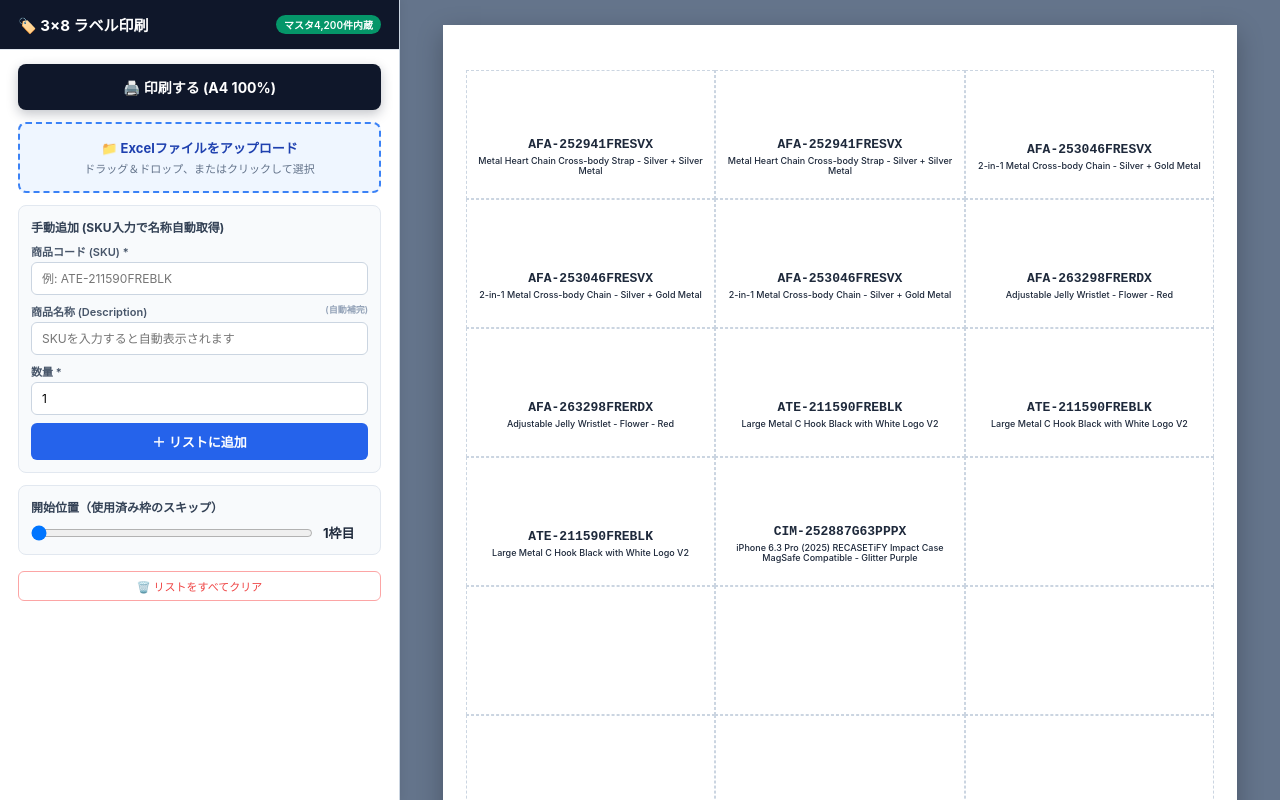
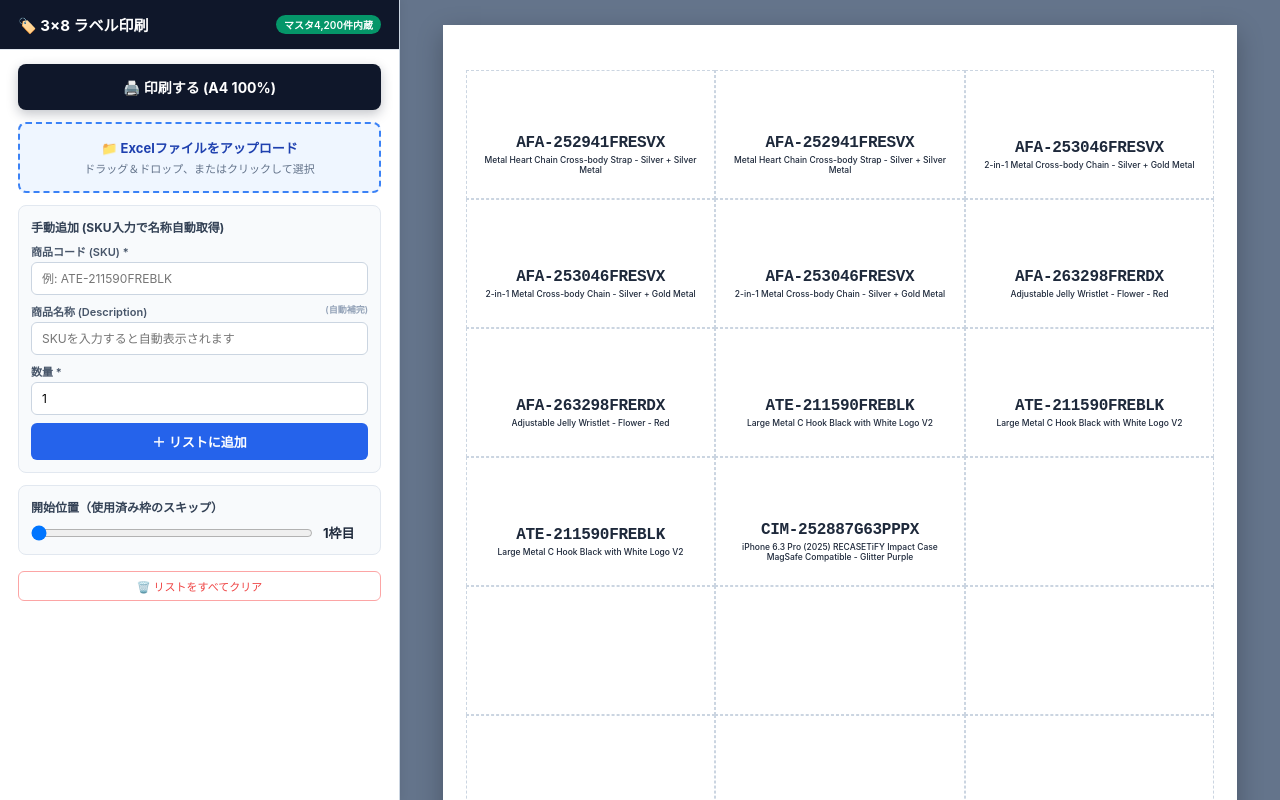
Before and after one commit to johnnyyeung121/label-printer, a plain HTML site: page index.html in a window 1280 px wide. Drawn offline with Linux system fonts and the light colour scheme.

Commit message:
Update index.html

```diff
--- a/index.html
+++ b/index.html
@@ -40,12 +40,10 @@
     .main-preview { flex: 1; overflow: auto; padding: 25px; display: flex; flex-direction: column; align-items: center; background: #64748b; }
     .a4-page { width: 210mm; height: 297mm; background: white; box-shadow: 0 8px 24px rgba(0,0,0,0.25); padding: 12mm 6mm; margin-bottom: 25px; display: grid; grid-template-columns: repeat(3, 66mm); grid-template-rows: repeat(8, 34.125mm); box-sizing: border-box; }
 
-    .label-box { width: 66mm; height: 34.125mm; display: flex; flex-direction: column; align-items: center; justify-content: center; padding: 1.5mm 2.5mm; border: 1px dashed #cbd5e1; box-sizing: border-box; overflow: hidden; text-align: center; }
-    .label-box svg { max-width: 58mm; height: 10.5mm; }
-    /* SKU 放大至 13px 並加粗 */
-    .label-sku { font-size: 13px; font-weight: 700; margin-top: 1.2mm; font-family: monospace; white-space: nowrap; }
-    /* Description 調細返至 9px，確保兩行長名稱完整顯示唔會變 ... */
-    .label-name { font-size: 9px; font-weight: 500; line-height: 1.15; margin-top: 1mm; max-height: 9mm; overflow: hidden; display: -webkit-box; -webkit-line-clamp: 2; -webkit-box-orient: vertical; }
+    .label-box { width: 66mm; height: 34.125mm; display: flex; flex-direction: column; align-items: center; justify-content: center; padding: 1.5mm 2mm; border: 1px dashed #cbd5e1; box-sizing: border-box; overflow: hidden; text-align: center; }
+    .label-box svg { max-width: 58mm; height: 9.5mm; }
+    .label-sku { font-size: 16px; font-weight: 800; margin-top: 1.2mm; font-family: monospace; white-space: nowrap; letter-spacing: -0.3px; }
+    .label-name { font-size: 8.5px; font-weight: 500; line-height: 1.15; margin-top: 1mm; max-height: 8.5mm; overflow: hidden; display: -webkit-box; -webkit-line-clamp: 2; -webkit-box-orient: vertical; }
 
     @media print {
       body { background: white; overflow: visible; }
@@ -103,7 +101,7 @@
   <div class="main-preview" id="previewArea"></div>
 
   <script>
-    // ⚠️ 請將原本 GitHub 檔案中完整的 const SKU_DATABASE = { ... }; 這一整行貼在下面這一行：
+    // ⚠️ 請將原本檔案中完整的 const SKU_DATABASE = { ... }; 這一整行貼在下面這一行：
     const SKU_DATABASE = { /* 貼上原本的 4,200 筆資料 */ };
 
     let printItems = [
```
